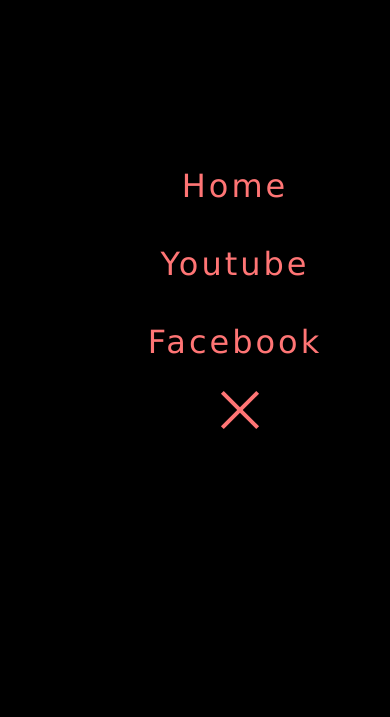
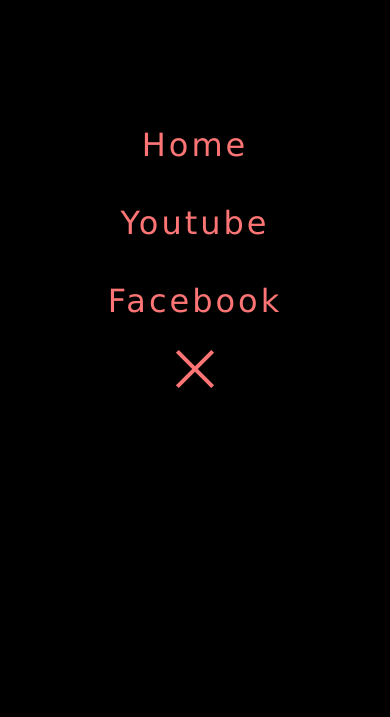
Before and after one commit to SkowyrnyMG/PrzeprogramowaneProjekty, a website built with Parcel: page Module-2/StickyHamburger/index.html in a window 390 px wide. Both pictures are taken after a click on the button 349 px from the left and 186 px from the top of the page. Shown: the part 126-843 px from the top of the page. Built offline with nearby package versions, Linux system fonts and the light colour scheme.

Commit message:
Hotfix: mobile menu centred. Readme updated

```diff
--- a/Module-2/StickyHamburger/app.css
+++ b/Module-2/StickyHamburger/app.css
@@ -94,6 +94,8 @@
   left: 0;
   right: 0;
   bottom: 0;
+  margin: 0;
+  padding: 0;
   display: flex;
   justify-content: center;
   align-items: center;
@@ -103,7 +105,6 @@
   opacity: 0;
   pointer-events: none;
   transition: all 0.5s;
-  transform: translateX(-100px);
 }
 
 .navbar-mobile-active {
@@ -113,13 +114,16 @@
   z-index: 1000;
 }
 
+.close-menu {
+  width: 50px;
+  height: 50px;
+}
+
 .close-menu span {
   position: absolute;
   display: inline-block;
   width: 50px;
   height: 4px;
-  left: 50%;
-  transform: translateX(-50%);
   background-color: var(--color-pink);
 }
 
```
Also changed, not shown: Module-2/StickyHamburger/README.MD.
